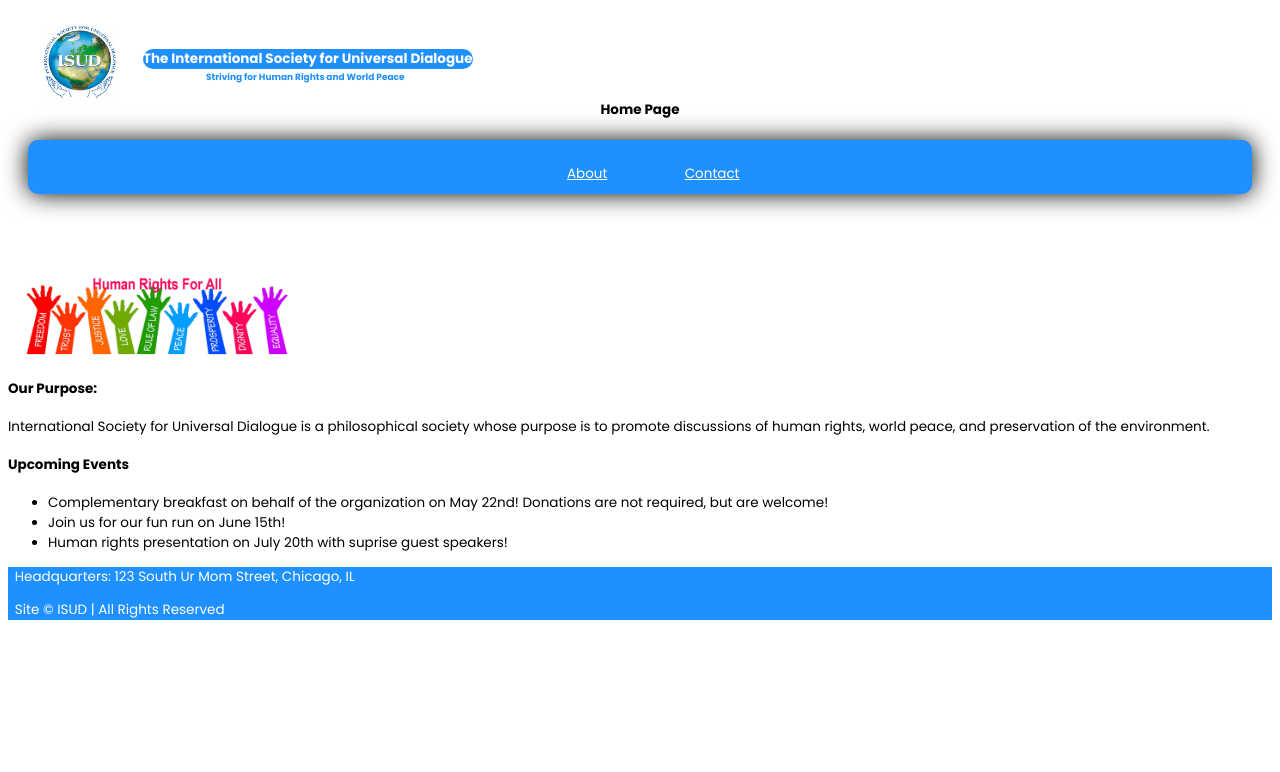
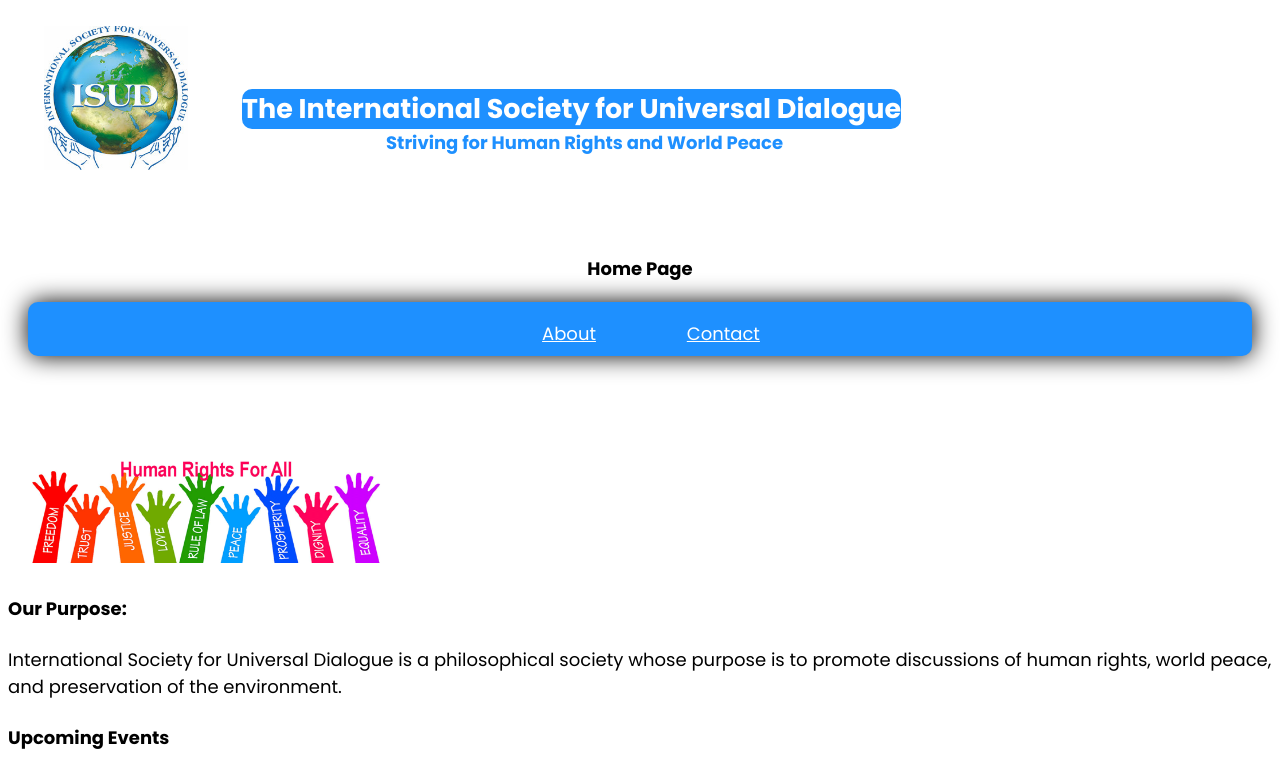
Before and after one commit to julia-honda/Project-Two, a plain HTML site: page index.html in a window 1280 px wide. Shown: the top 772 px of the page. Drawn offline with Linux system fonts and the light colour scheme.

Commit message:
Add a second media query for 1024px

```diff
--- a/css/screen.css
+++ b/css/screen.css
@@ -138,3 +138,81 @@ li.nav-buttons {
   margin-top: -5em;
 }
 }
+
+@media screen and (min-width: 1024px) {
+  h1 {
+    font-size: 170%
+  }
+
+  h2 {
+    font-size: 100%;
+    margin-top: 1.3em;
+    margin-left: 22em;
+    position: fixed;
+  }
+
+  h3 {
+    font-size: 125%;
+    margin-top: 3em;
+  }
+
+  main {
+    font-size: 125%;
+  }
+
+  img.logo {
+    width: 10em;
+    height: 10em;
+  }
+
+  nav {
+    height: 4em;
+  }
+
+  nav li {
+  font-size: 125%;
+  float: none;
+  display: inline-block;
+  text-align: center;
+  margin-top: -5em;
+}
+}
+
+@media screen and (min-width: 1024px) {
+  h1 {
+    font-size: 150%
+  }
+
+  h2 {
+    font-size: 100%;
+    margin-top: -4em;
+    margin-left: 21em;
+    position: fixed;
+  }
+
+  h3 {
+    font-size: 100%;
+    margin-top: 3em;
+  }
+
+  main {
+    font-size: 100%;
+  }
+
+  img.logo {
+    width: 8em;
+    height: 8em;
+  }
+
+  nav {
+    height: 3em;
+  }
+
+  nav li {
+  font-size: 100%;
+  float: none;
+  display: inline-block;
+  text-align: center;
+  margin-top: -5em;
+}
+}
```
